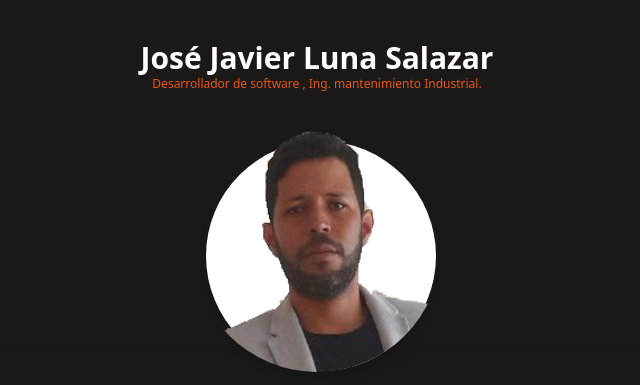
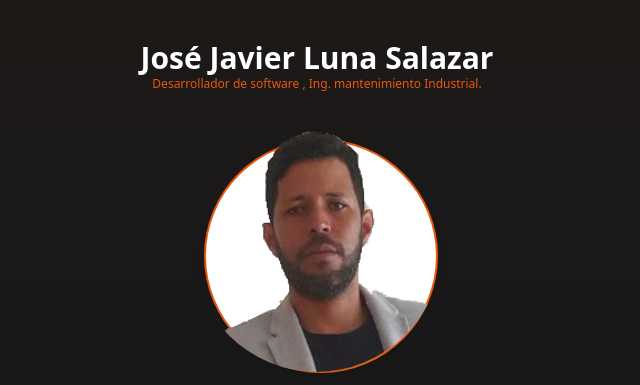
Before and after one commit to joseluna03/curriculum-html.github.io, a plain HTML site: page index.html in a window 1280 px wide. Shown: the top 385 px of the page, 323-963 px from the left. Drawn offline with nearby package versions, Linux system fonts and the light colour scheme.

Commit message:
Update index.html

```diff
--- a/index.html
+++ b/index.html
@@ -24,7 +24,7 @@
     </h3>
 
     <div class="flex items-center justify-center mt-4">
-        <div class="avatar2 bg-white absolute z-10 mt-8 ml-2 shadow-lg "></div>
+        <div class="avatar2 bg-white absolute z-10 mt-8 ml-2 shadow-lg ring-2 ring-orange-600"></div>
       <div class="avatar mt-4 z-20">
         <img src="./assets/photo1675907439.png" alt="" />
       </div>
```
